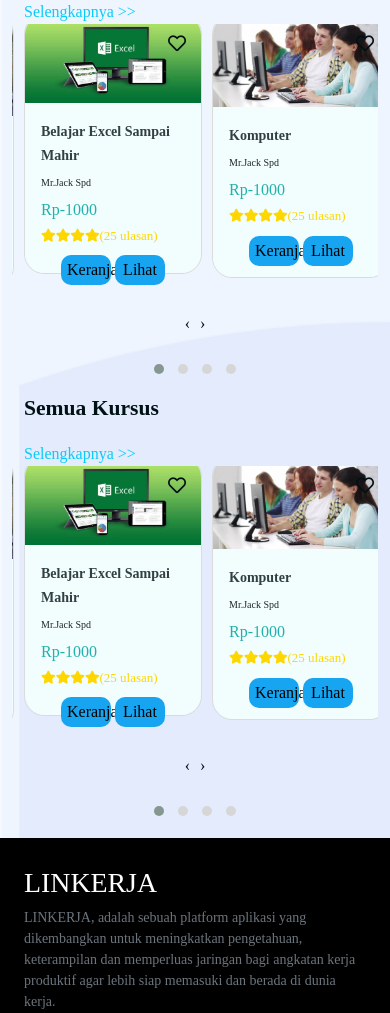
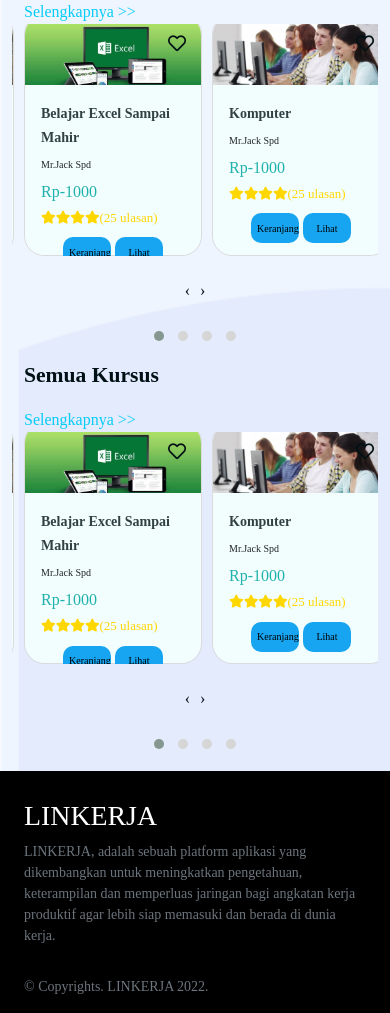
Before and after one commit to Hid4y4t/Linkerja.V.4, a plain HTML site: page kursus/index.html in a window 390 px wide. Shown: the part 847-1860 px from the top of the page. Drawn offline with nearby package versions, Linux system fonts and the light colour scheme.

Commit message:
update responsive

```diff
--- a/assets/css/style.kursus.css
+++ b/assets/css/style.kursus.css
@@ -267,13 +267,14 @@ span img {
     border: 1px solid rgb(219, 219, 219);
     border-radius: 20px;
     margin-top: -10px;
+    height: 100%;
 }
 
 .product-img {
     position: relative;
     overflow: hidden;
     width: 100%;
-    /* height: 200px; */
+    height: 120px;
     border-radius: 20px 20px 0px 0px;
 }
 
@@ -286,6 +287,8 @@ span img {
     border: none;
     background-color: #17a4f0;
     height: 30px;
+    width: 40%;
+    font-size: 12px;
 }
 
 .heart-icon {
@@ -885,6 +888,17 @@ img {
         font-size: 10px;
         margin-left: 10px;
     }
+    .btns button {
+        font-size: 10px;
+        width: 40%;
+    }
+    .product-img {
+        position: relative;
+        overflow: hidden;
+        width: 100%;
+        height: 70px;
+        border-radius: 20px 20px 0px 0px;
+    }
 }
 
 @import url("https://fonts.googleapis.com/css?family=Lato:400,700|Space+Mono:700");
```
Also changed, not shown: kursus/index.html (+0 -1 lines).
